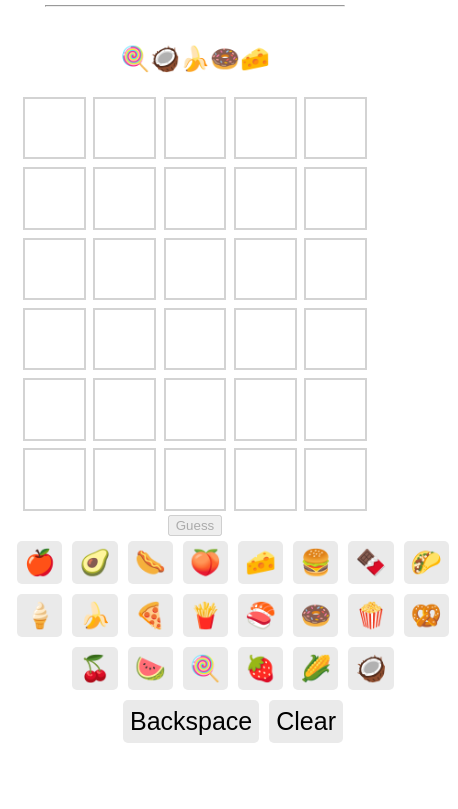
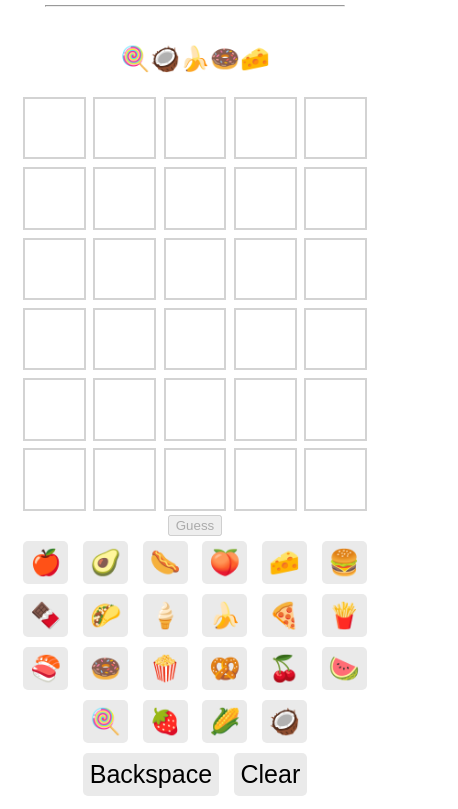
Before and after one commit to D3lyth/milestone_project2, a plain HTML site: page index.html in a window 390 px wide. Shown: the part 91-900 px from the top of the page, 458 px wide, since content can reach past the window. Before the commit the page ends 847 px from the top, so only its background shows below. Drawn offline with Linux system fonts and the light colour scheme.

Commit message:
Add responsiveness to keyboard

```diff
--- a/assets/css/style.css
+++ b/assets/css/style.css
@@ -52,10 +52,6 @@ h1 {
 
   /* KEYBOARD STYLING */
 #keyboard {
-    display: flex;
-    flex-wrap: wrap;
-    justify-content: center;
-    width: 450px;
     margin: 5px;
     margin: 0 auto;
   }
```
